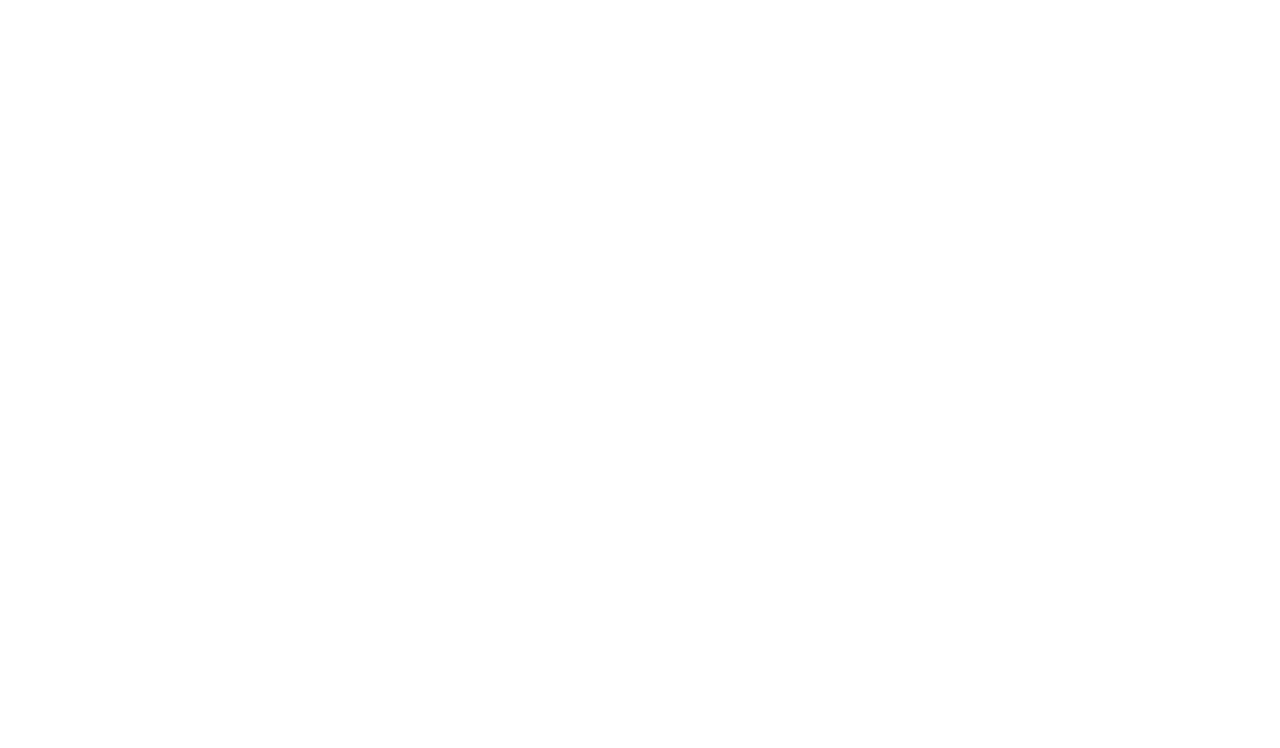
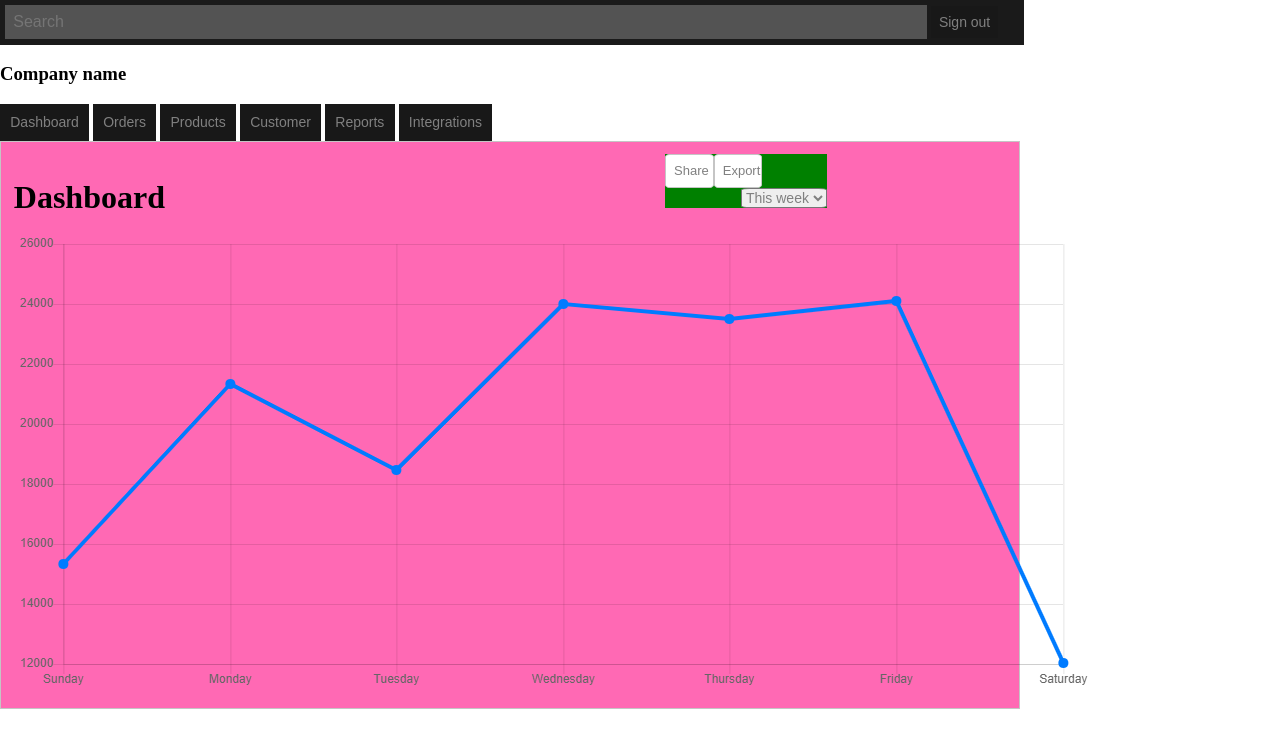
Before and after one commit to Habiba-Naeem/Clone-of-boot-dashboard, a plain HTML site: page index.html in a window 1280 px wide. Drawn offline with Linux system fonts and the light colour scheme.

Commit message:
some changes

```diff
--- a/index.html
+++ b/index.html
@@ -2,5 +2,37 @@
 <html>
     <head>
         <title>Dashboard template for Bootstrap</title>
+        <link rel="stylesheet" href="indexcss.css">
+        <link rel="stylesheet" href="s.css">
     </head>
+    <body>
+        <header id="nh1">
+            <div class="header">
+                <input id="search" type="search" placeholder="Search">
+                <button type="button">Sign out</button>
+            </div>
+        </header>
+        <nav>
+            <h3>Company name</h3>
+            <button type="button">Dashboard</button>
+            <button type="button">Orders</button>
+            <button type="button">Products</button>
+            <button type="button">Customer</button>
+            <button type="button">Reports</button>
+            <button type="button">Integrations</button>
+        </nav>
+
+        <div class="content">
+            <h1>Dashboard</h1>
+            <div id="but">
+                <button id="s" type="button">Share</button>
+                <button id="e" type="button" >Export</button>
+                <select>
+                    <option>This week</option>
+                </select>
+            </div>
+            <img src="download (1).png">
+        </div>
+
+    </body>
 </html>
--- /dev/null
+++ b/indexcss.css
@@ -0,0 +1,90 @@
+body{
+    margin: 0%;
+    padding: 0%;
+}
+#nh1{
+    background-color: rgb(26, 26, 26);
+    display: inline-block;
+    width: 80%;
+}
+.header{
+    padding: 0.5%;
+    margin: 0%;
+    width: 100%;
+}
+#search:active, #search:focus{
+    background-color: white;
+    outline: 2px solid gray;
+}
+
+#nh1 button:hover{
+    color: lightgrey;
+}
+
+.left{
+
+    float: left;
+    margin: 0%;
+    width: 20%;
+}
+
+.left button{
+    display: block;
+    padding: 3%;
+    text-align: left;
+    width: 100%;
+    background-color: white;
+    font-size: 14px;
+    color: #000;
+    font-weight: bolder;
+
+}
+
+
+.left h3{
+    background-color: rgb(26, 26, 26);
+    font-size: large;
+    color: white;
+    padding: 4.5%;
+    margin: 0%;
+    font-weight: lighter;
+}
+
+.content{
+    display: inline-block;
+    border: 1px solid rgb(197, 197, 197);
+    width: 77.5%;
+    padding: 1%;
+    background-color: hotpink;
+}
+.content h1{
+    display: inline-block;
+}
+
+#but{
+    display: inline-block;
+    padding: 0%;
+    margin-left: 50%;
+    background-color: green;
+
+}
+
+#but button{
+    border: 1px solid rgb(197, 197, 197);
+    border-radius: 10%;
+    font-size: 14px;
+    padding: 1%;
+    width: 30%;
+}
+#but:not(:last-child) {
+    border-right: none; /* Prevent double borders */
+}
+
+select{
+    float: right;
+    margin-left: 3%;
+    padding: 0.2%;
+    color: gray;
+    border-radius: 10%;
+    font-size: 14px;
+}
--- /dev/null
+++ b/sass.scss
@@ -0,0 +1,32 @@
+%header{
+    font-size: medium;
+    padding: 0.8%;
+    border: 0px solid;
+    color: gray;
+}
+
+%thebuttons{
+    float: left;
+    background-color: white;
+    color: gray;
+    padding: 5%;
+    font-size: small;
+}
+
+input[type=search]{
+    @extend %header;
+    background-color: rgb(83, 83, 83);
+    width: 90%;
+    border:rgb(83, 83, 83);
+}
+
+button{
+    @extend %header;
+    background-color: rgb(24, 24, 24);
+    font-size: 14px;
+
+}
+
+#but button{
+    @extend %thebuttons;
+}
```
Also changed, not shown: download (1).png (added), s.css (added), 1 other file.
